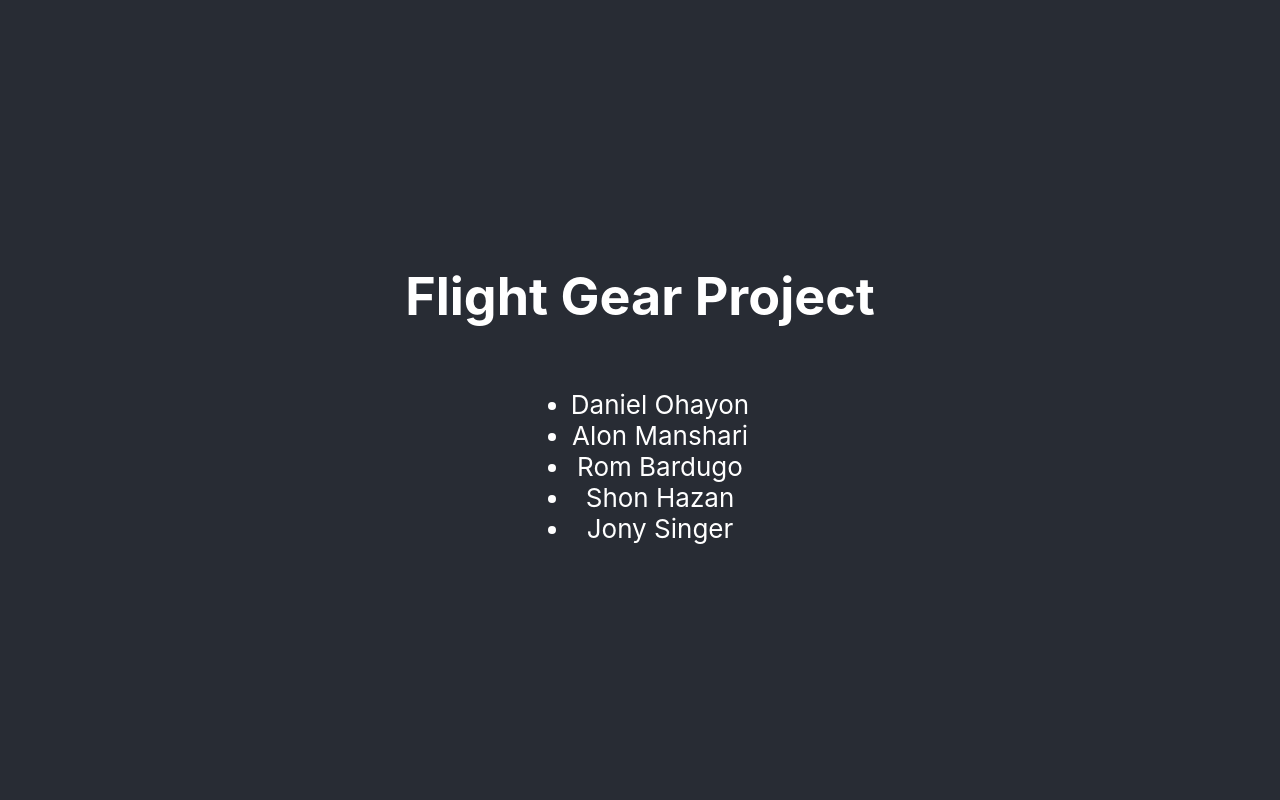
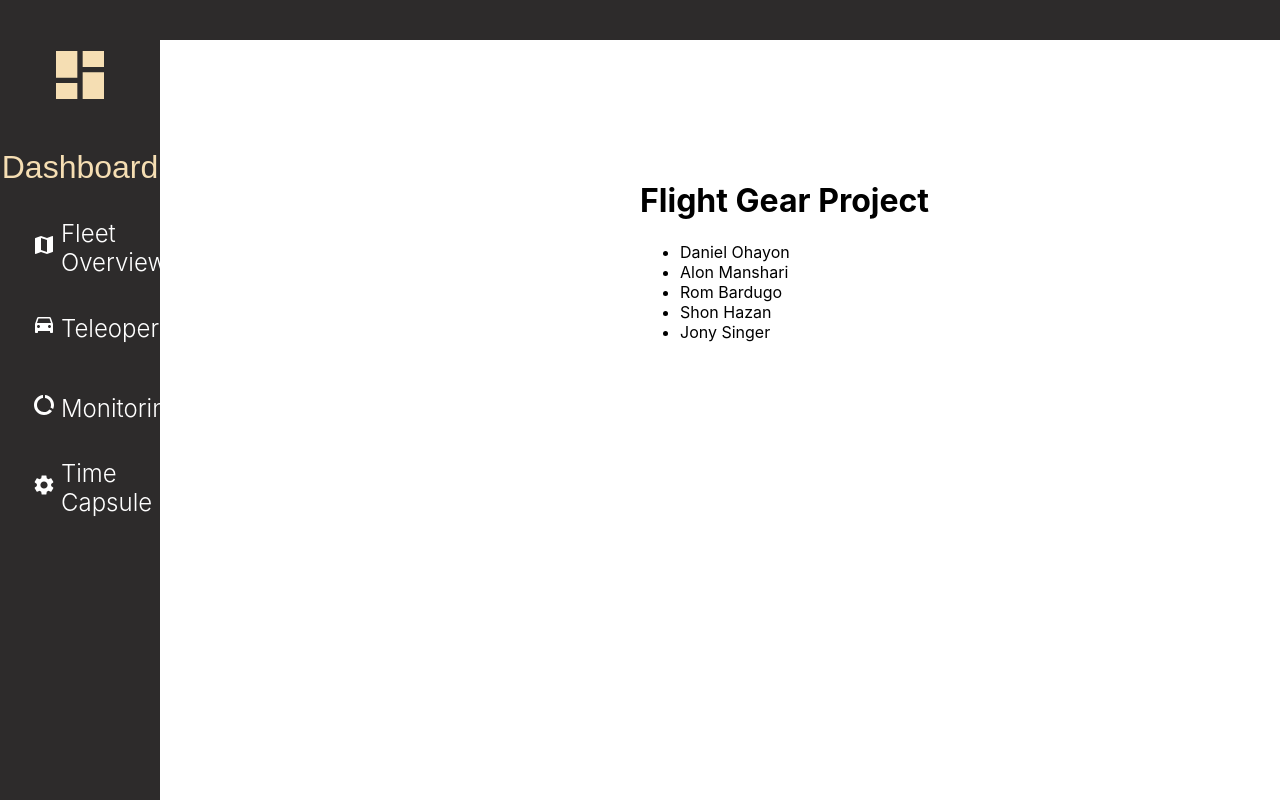
Before and after one commit to alonman17/FlightGear-project, a React (Create React App) app in the folder front/: page / in a window 1280 px wide. Built offline with nearby package versions, Linux system fonts and the light colour scheme.

Commit message:
Front - Create Routing + create nav bar

```diff
--- a/front/package.json
+++ b/front/package.json
@@ -3,11 +3,16 @@
   "version": "0.1.0",
   "private": true,
   "dependencies": {
+    "@emotion/react": "^11.9.0",
+    "@emotion/styled": "^11.8.1",
+    "@mui/icons-material": "^5.6.2",
+    "@mui/material": "^5.6.4",
     "@testing-library/jest-dom": "^5.16.4",
     "@testing-library/react": "^13.2.0",
     "@testing-library/user-event": "^13.5.0",
     "react": "^18.1.0",
     "react-dom": "^18.1.0",
+    "react-router-dom": "^6.3.0",
     "react-scripts": "5.0.1",
     "web-vitals": "^2.1.4"
   },
--- a/front/src/App.css
+++ b/front/src/App.css
@@ -36,3 +36,55 @@
     transform: rotate(360deg);
   }
 }
+
+
+.sidebar {
+  position: fixed;
+  height: 100vh;
+  width: 20vh;
+  background-color: rgb(45, 43, 43);
+  z-index: 10000000;
+}
+.topBar{
+    position: absolute;
+    width:1000vh;
+    top:0;
+    height: 5vh;
+    background-color: rgb(45, 43, 43) ;
+}
+ .logo {
+    display: grid;
+    place-items: center;
+    height: 120px;
+    margin-top: 2vh;
+    font-size: 2rem;
+    font-weight: 500;
+    color:wheat;
+    font-family: 'Mochiy Pop P one', sans-serif;
+
+}
+.logo:hover{
+    opacity: 0.7;
+}
+.item {
+    position: relative;
+    display: flex;
+    height:4rem;
+    align-items: center;
+    place-content: flex-start;
+    padding-left:  1rem;
+    margin: 1rem;
+    font-size: 1.5rem;
+    font-weight: 300;
+    color: white;
+    transition: color 0.4s ease-in-out;
+}
+.item:hover{
+    padding: 10px;
+    color: rgb(122, 249, 249);
+}
+
+
+.i {
+    font-size: 1.75rem;
+}
--- a/front/src/App.js
+++ b/front/src/App.js
@@ -1,23 +1,72 @@
 
+import React from 'react'
 import './App.css';
+import LandingPage from './pages/landpage';
+import Teleoperation from './pages/Teleoperation';
+import TimeCapsule from './pages/Time_capsule';
+import Monitoring from './pages/Monitoring';
+import FleetOverview from './pages/Fleet_overview';
 
-function App() {
-  return (
-    <div className="App">
-      <header className="App-header">
-    <h1> Flight Gear Project</h1>
-    <div>
-      <ul>
-          <li>Daniel Ohayon </li>
-          <li>Alon Manshari </li>
-          <li>Rom Bardugo </li>
-          <li>Shon Hazan </li>
-          <li>Jony Singer </li>
-      </ul>
-      </div>
-    </header>
-    </div>
-  );
+import { BrowserRouter as Router, Route, Routes } from "react-router-dom";
+
+//------------------------------------------------IMPORTS VIEWS-----------------------------------------------
+
+//------------------------------------------------CLASS APP-----------------------------------------------
+class App extends React.Component {
+  constructor(props) {
+    super(props);
+  }
+
+  render() {
+    return (
+      <Router>
+        <Routes>
+          <Route exact path="/" element={<LandingPage />} />
+          <Route exact path="/Time_capsule" element={<TimeCapsule />} />
+          <Route exact path="/teleoperation" element={<Teleoperation />} />
+          <Route exact path="/fleet_overview" element={<FleetOverview />} />
+          <Route exact path="/monitoring" element={<Monitoring />} />
+        </Routes>
+      </Router>
+    );
+  }
 }
+export default App;
+// export default App;
 
-export default App;
+  // return (
+  //   <BrowserRouter>
+  //   <div> hello</div>
+  //     <Switch>
+  //             <Route exact path='/' component={<LandingPage />} />
+  //             {/* <Route path='/contact' component={Contact} />
+  //             <Route path='/about' component={About} /> */}
+  //         </Switch>
+
+  // </BrowserRouter>
+    // <Router>
+    //   <div className="centered_layout">
+
+
+
+
+    //         <Route path="/" exact>
+    //           <LandingPage />
+    //         </Route>
+
+
+    //   </div>
+   // </Router>
+    // <div>
+    //      <Router>
+
+
+    //      <Route path="" element={<LandingPage />} />
+    //   <Route path="fleet_overview" element={<FleetOverview />} />
+
+    //    </Router>
+    //     </div>
+  //);
+// }
+
+// export default App;
--- /dev/null
+++ b/front/src/components/nav-bar/nav_bar.js
@@ -0,0 +1,85 @@
+
+
+import { useEffect, useRef, useState } from 'react';
+import { Link, useLocation } from 'react-router-dom';
+ import style from './nav_bar.module.css';
+ import SettingsIcon from '@mui/icons-material/Settings';
+ import MapIcon from '@mui/icons-material/Map';
+ import GroupIcon from '@mui/icons-material/Group';
+ import DriveEtaIcon from '@mui/icons-material/DriveEta';
+ import DataUsageIcon from '@mui/icons-material/DataUsage';
+ import ContactMailOutlinedIcon from '@mui/icons-material/ContactMailOutlined';
+ import DashboardIcon from '@mui/icons-material/Dashboard';
+const sidebarNavItems = [
+
+    {
+        display: 'Fleet Overview',
+        icon: <MapIcon />,
+        to: '/fleet_overview',
+        section: '/fleet_overview'
+    },
+    {
+        display: 'Teleoperation',
+        icon: <DriveEtaIcon />,
+        to: '/teleoperation',
+        section: 'teleoperation'
+    },
+   {
+        display: 'Monitoring',
+        icon: <DataUsageIcon />,
+        to: '/monitoring',
+        section: 'monitoring'
+    },
+    {
+        display: 'Time Capsule',
+        icon: <SettingsIcon />,
+        to: '/Time_capsule',
+        section: 'Time_capsule'
+    },
+
+]
+
+const Sidebar = () => {
+    // const [activeIndex, setActiveIndex] = useState(0);
+    // const [stepHeight, setStepHeight] = useState(0);
+    // const sidebarRef = useRef();
+    // const location = useLocation();
+
+    // // change active index
+    // useEffect(() => {
+    //     const curPath = window.location.pathname.split('/')[1];
+    //     const activeItem = sidebarNavItems.find(item => item.section === curPath);
+    //     setActiveIndex(curPath.length === 0 ? 0 : activeItem);
+    //     console.log(curPath)
+    // }, [location]);
+
+    return <div className={style.sidebar} >
+        <div className={style.topBar}></div>
+
+         <Link  style={{textDecoration:'none'}} to={"/"}>
+             <div className={style.logo}>
+
+                  <h1 className="orderCart">
+                  <DashboardIcon style={{fontSize:'4rem'}} />
+                 </h1 > <span style={{position:'relative' , bottom:'2vh'}}>Dashboard </span></div>
+         </Link>
+
+            {
+                sidebarNavItems.map((item, index) => (
+                    <Link style={{textDecoration:'none'}} to={item.to} key={index}>
+                        <div className= {style.item}>
+                            <div style={{marginRight:'5px'}} >
+                                {item.icon}
+                            </div>
+                            <div >
+                                {item.display}
+                            </div>
+                        </div>
+                  </Link>
+                ))
+            }
+        </div>
+  ;
+};
+
+export default Sidebar;
--- /dev/null
+++ b/front/src/components/nav-bar/nav_bar.module.css
@@ -0,0 +1,52 @@
+.sidebar {
+    position: fixed;
+    height: 100vh;
+    width: 20vh;
+    background-color: rgb(45, 43, 43);
+    z-index: 10000000;
+  }
+  .topBar{
+      position: absolute;
+      width:1000vh;
+      top:0;
+      height: 5vh;
+      background-color: rgb(45, 43, 43) ;
+  }
+   .logo {
+      display: flex;
+      flex-direction: column;
+      padding: 0;
+      place-items: center;
+      height: 200px;
+      margin-top: 0vh;
+      font-size: 2rem;
+      font-weight: 500;
+      color:wheat;
+      font-family: 'Mochiy Pop P one', sans-serif;
+
+  }
+  .logo:hover{
+      opacity: 0.7;
+  }
+  .item {
+      position: relative;
+      display: flex;
+      height:4rem;
+      align-items: center;
+      place-content: flex-start;
+      padding-left:  1rem;
+      margin: 1rem;
+      font-size: 1.5rem;
+      font-weight: 300;
+      color: white;
+      transition: color 0.4s ease-in-out;
+  }
+  .item:hover{
+      padding: 10px;
+      color: rgb(122, 249, 249);
+  }
+
+
+  .i {
+      font-size: 1.75rem;
+  }
--- /dev/null
+++ b/front/src/pages/Fleet_overview.js
@@ -0,0 +1,7 @@
+import Sidebar from "../components/nav-bar/nav_bar"
+export default function FleetOverview (){
+    return (<div >
+    <Sidebar />
+   <h1 style={{position:'absolute',left:'40%' , top:'30%'}}> Fleet Overview</h1>
+</div>)
+}
--- /dev/null
+++ b/front/src/pages/Monitoring.js
@@ -0,0 +1,7 @@
+import Sidebar from "../components/nav-bar/nav_bar"
+export default function Monitoring (){
+    return (<div >
+    <Sidebar />
+   <h1 style={{position:'absolute',left:'40%' , top:'30%'}}> Monitoring</h1>
+</div>)
+}
--- /dev/null
+++ b/front/src/pages/Teleoperation.js
@@ -0,0 +1,7 @@
+import Sidebar from "../components/nav-bar/nav_bar"
+export default function Teleoperation (){
+    return (<div >
+    <Sidebar />
+   <h1 style={{position:'absolute',left:'40%' , top:'30%'}}> Teleoperation</h1>
+</div>)
+}
--- /dev/null
+++ b/front/src/pages/Time_capsule.js
@@ -0,0 +1,7 @@
+import Sidebar from "../components/nav-bar/nav_bar"
+export default function TimeCapsule (){
+    return (<div >
+         <Sidebar />
+        <h1 style={{position:'absolute',left:'40%' , top:'30%'}}> Time Capsule</h1>
+    </div>)
+}
--- /dev/null
+++ b/front/src/pages/landpage.js
@@ -0,0 +1,22 @@
+
+import Sidebar from "../components/nav-bar/nav_bar"
+export default function LandingPage(){
+
+
+    return(
+        <div>
+            <Sidebar />
+            <div style={{position :'absolute' , left:'50%', top :'20%'}}>
+        <h1 style={{position :'relative' , top :'-100%'}}> Flight Gear Project</h1>
+        <ul>
+            <li>Daniel Ohayon </li>
+            <li>Alon Manshari </li>
+            <li>Rom Bardugo </li>
+            <li>Shon Hazan </li>
+            <li>Jony Singer </li>
+        </ul>
+        </div>
+    </div>
+)
+
+}
```
Also changed, not shown: 1 other file (tests, documents, lock files or other folders).
